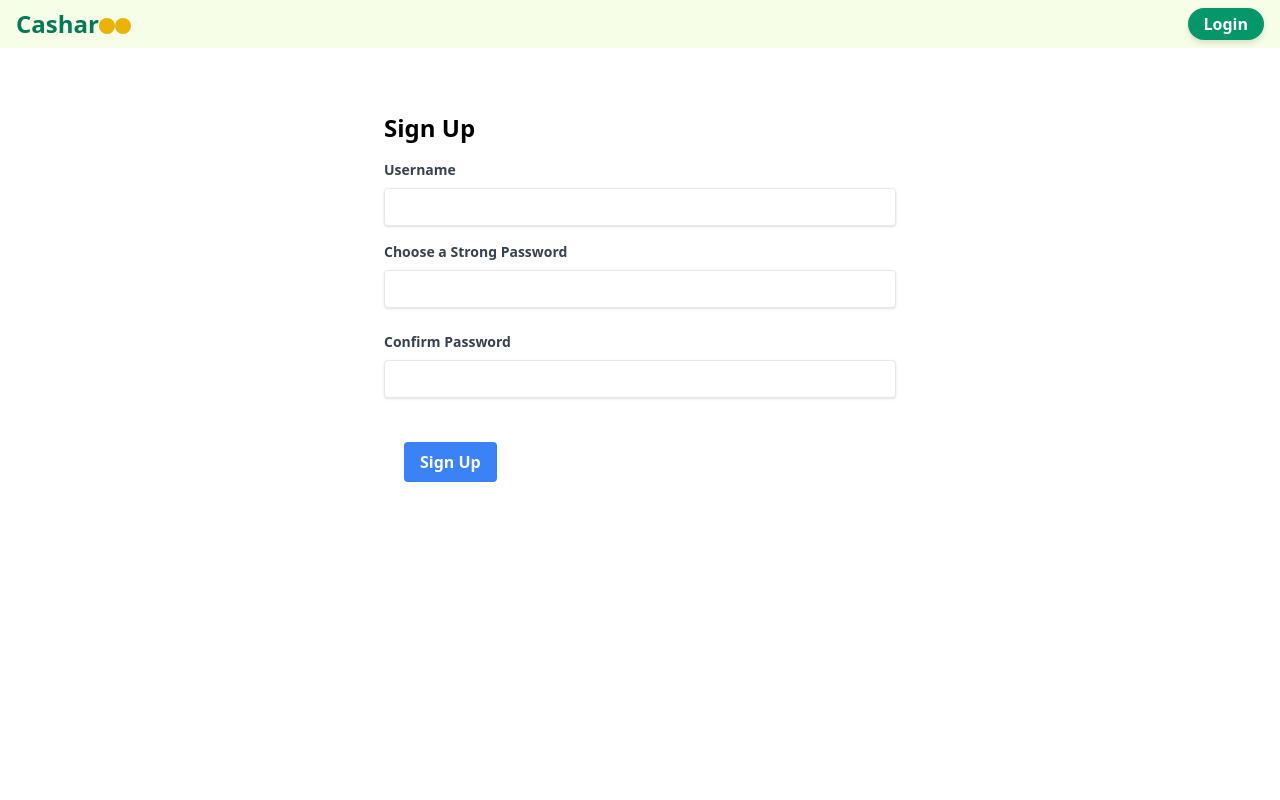
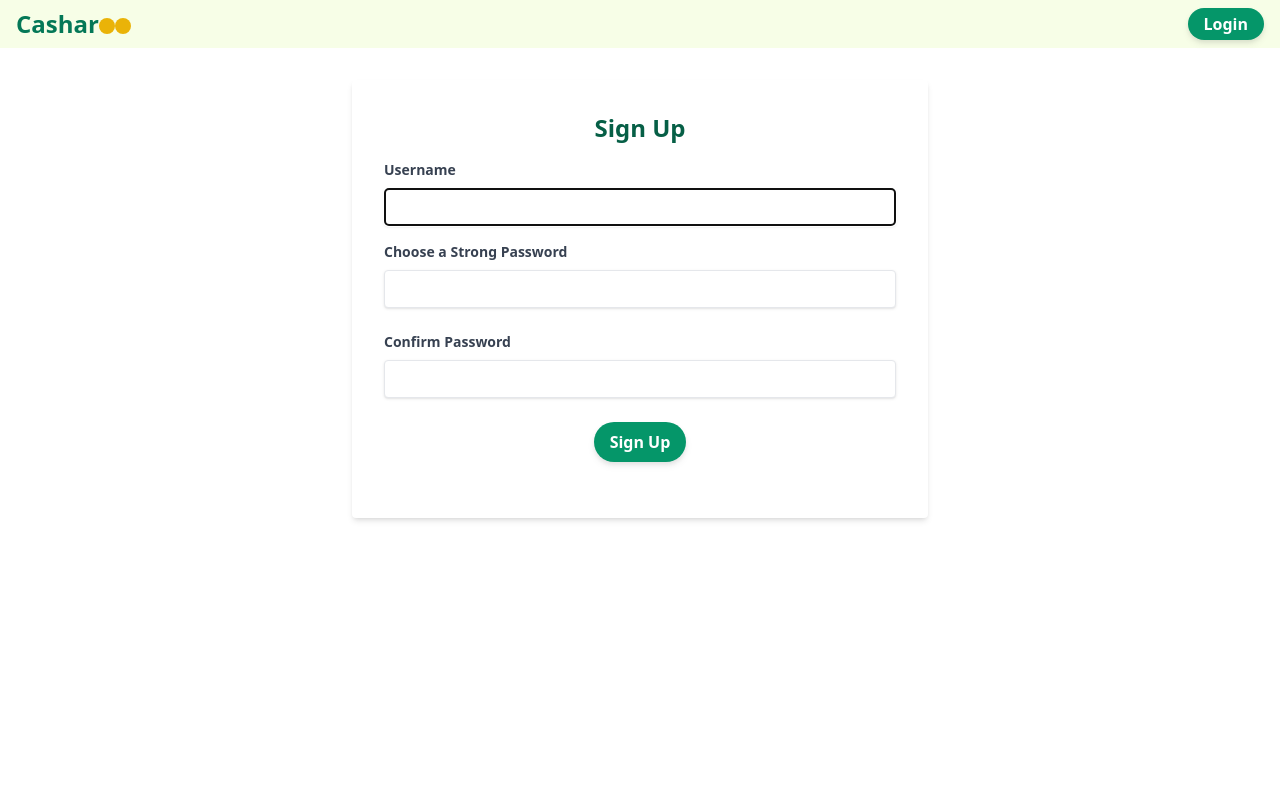
Before and after one commit to pkeen/casharoo, a Django app: page /accounts/signup/ in a window 1280 px wide. Run offline with Django 4.2, Linux system fonts and the light colour scheme; some libraries are stand-ins or nearby versions.

Commit message:
style signup

```diff
--- a/main_app/static/css/output.css
+++ b/main_app/static/css/output.css
@@ -411,7 +411,7 @@ video {
   --tw-ring-inset:  ;
   --tw-ring-offset-width: 0px;
   --tw-ring-offset-color: #fff;
-  --tw-ring-color: rgb(59 130 246 / 0.5);
+  --tw-ring-color: rgb(255 0 0 / 0.75);
   --tw-ring-offset-shadow: 0 0 #0000;
   --tw-ring-shadow: 0 0 #0000;
   --tw-shadow: 0 0 #0000;
@@ -461,7 +461,7 @@ video {
   --tw-ring-inset:  ;
   --tw-ring-offset-width: 0px;
   --tw-ring-offset-color: #fff;
-  --tw-ring-color: rgb(59 130 246 / 0.5);
+  --tw-ring-color: rgb(255 0 0 / 0.75);
   --tw-ring-offset-shadow: 0 0 #0000;
   --tw-ring-shadow: 0 0 #0000;
   --tw-shadow: 0 0 #0000;
@@ -584,6 +584,9 @@ video {
 .mt-0 {
   margin-top: 0px;
 }
+.mt-2 {
+  margin-top: 0.5rem;
+}
 .mt-4 {
   margin-top: 1rem;
 }
@@ -631,6 +634,9 @@ video {
 }
 .grow {
   flex-grow: 1;
+}
+.table-auto {
+  table-layout: auto;
 }
 .border-collapse {
   border-collapse: collapse;
--- a/main_app/static/css/source.css
+++ b/main_app/static/css/source.css
@@ -26,7 +26,7 @@
 }
 
 .input-class:focus {
-    @apply border-emerald-800 ring-emerald-500
+    @apply border-emerald-800 ring-emerald-500 ring-emerald-500
 }
 
 /* @layer components {
--- a/main_app/templates/registration/signup.html
+++ b/main_app/templates/registration/signup.html
@@ -2,25 +2,25 @@
 {% load widget_tweaks %}
 {% block content %}
 
-<div class="container mx-auto p-4 md:p-8 max-w-xl">
-<h1 class="text-2xl font-bold mb-4">Sign Up</h1>
+<div class="container mx-auto p-4 md:p-8 max-w-xl bg-white shadow-md rounded px-8 pt-6 pb-8 mb-4">
+  <h1 class="text-2xl font-bold mb-4 text-center text-emerald-800">Sign Up</h1>
   <div class="mb-4">
     <label class="block text-gray-700 text-sm font-bold mb-2" for="{{ form.username.id_for_label }}">
       Username
     </label>
-  {{ form.username|add_class:input_classes }}
+    {{ form.username|add_class:"input-class" }}
   </div>
       <div class="mb-6">
         <label class="block text-gray-700 text-sm font-bold mb-2" for="{{ form.password.id_for_label }}">
           Choose a Strong Password
         </label>
-      {{ form.password1| add_class:input_classes}}
+        {{ form.password1| add_class:"input-class"}}
       </div>
       <div class="mb-6">
         <label class="block text-gray-700 text-sm font-bold mb-2" for="{{ form.password.id_for_label }}">
           Confirm Password
         </label>
-      {{ form.password2| add_class:input_classes}}
+        {{ form.password2| add_class:"input-class"}}
       </div>
   <div class="mb-6">
     <p class="red-text">{{ error_message }}</p>
@@ -28,12 +28,11 @@
     <form method="POST" action="{% url 'signup' %}">
       {% csrf_token %}
 
-    <div class="flex items-center justify-between">
+        <div class="flex items-center justify-center">
           <input type="hidden" name="next" value="{{ next }}">
-      <button type="submit" class="{{button_classes}}"> Sign Up</button>
+          <button type="submit" class="btn-main"> Sign Up</button>
         </div>
     </form>
-
   </div>
 </div>
 {% endblock %}
```
Also changed, not shown: tailwind.config.js (+12 -2 lines). Lines whose indentation alone changed are shown as unchanged.
